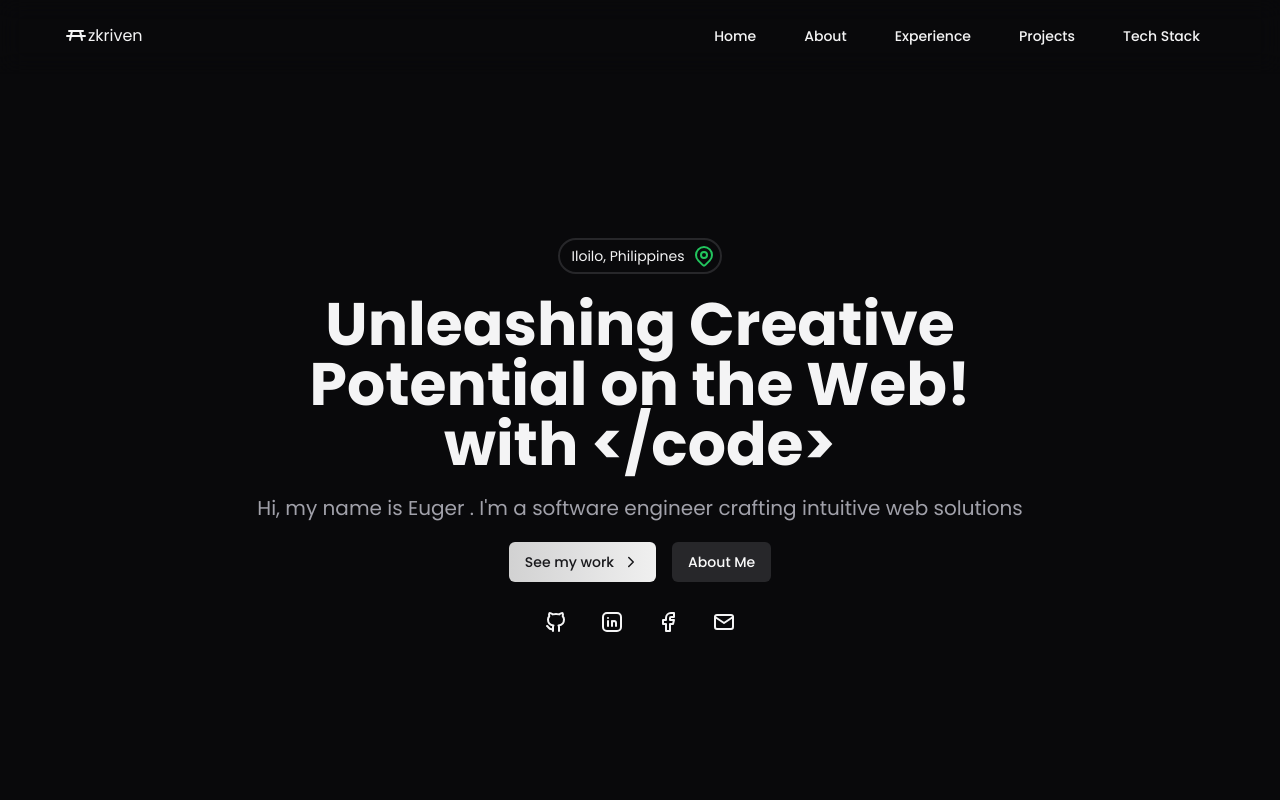
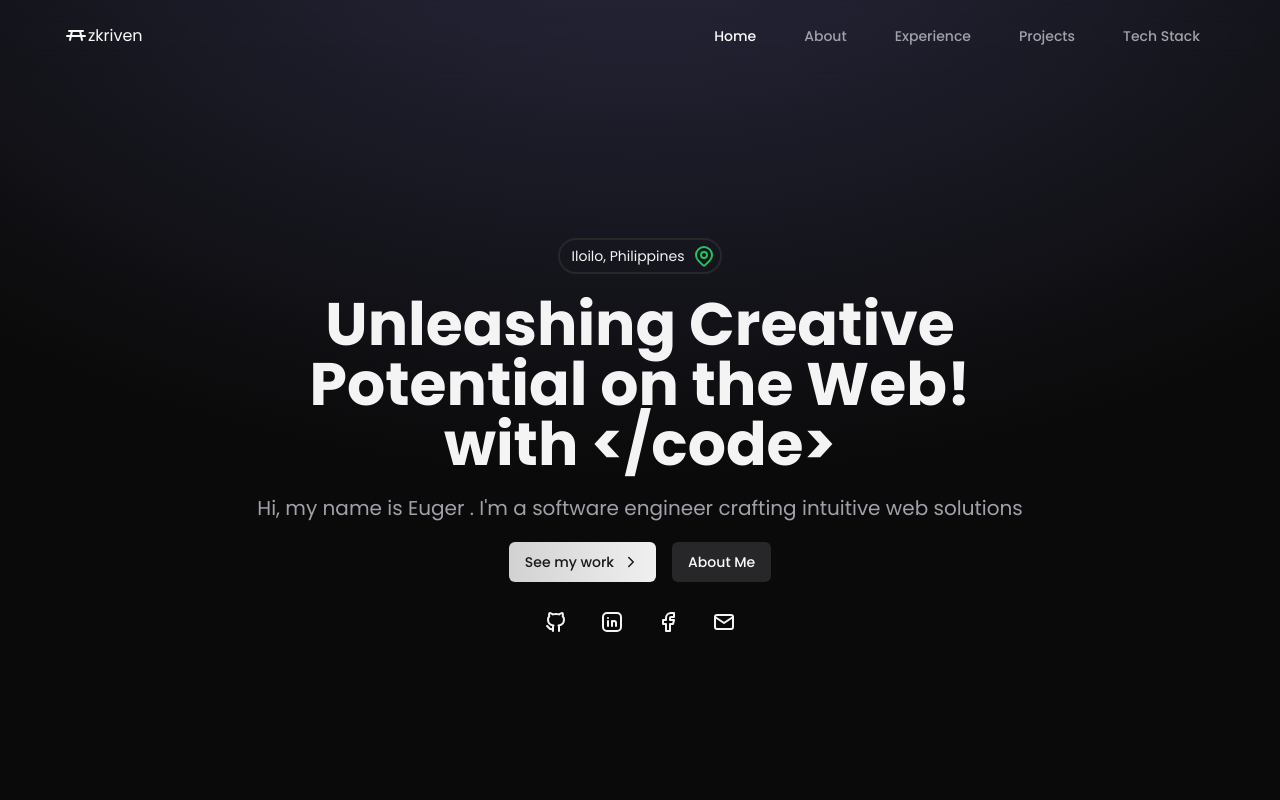
Before and after one commit to azkriven16/azkriven, a Next.js app: page / in a window 1280 px wide. Shown: the top 800 px of the page. Built offline with nearby package versions, Linux system fonts and the light colour scheme.

Commit message:
feat: updated nav items

```diff
--- a/components/custom/hero.tsx
+++ b/components/custom/hero.tsx
@@ -5,9 +5,7 @@ import {
     IconBrandFacebook,
     IconBrandGithub,
     IconBrandLinkedin,
-    IconBrandTwitter,
     IconChevronRight,
-    IconCircle,
     IconMail,
     IconMapPin,
 } from "@tabler/icons-react";
@@ -17,6 +15,7 @@ import Link from "next/link";
 export const Hero = () => {
     return (
         <AnimatePresence key="hero">
+            <div className="absolute top-0 z-[-2] h-screen w-screen bg-neutral-950 bg-[radial-gradient(ellipse_80%_80%_at_50%_-20%,rgba(120,119,198,0.3),rgba(255,255,255,0))]"></div>
             <motion.div
                 initial={{ opacity: 0, y: 20 }}
                 animate={{ opacity: 1, y: 0 }}
--- a/components/custom/navbar.tsx
+++ b/components/custom/navbar.tsx
@@ -12,122 +12,235 @@ import {
 } from "@tabler/icons-react";
 import { Drawer } from "@/components/ui/drawer";
 import { DrawerContent, DrawerTrigger } from "@/components/ui/drawer";
+import { motion, AnimatePresence } from "framer-motion";
+import { usePathname } from "next/navigation";
 
 export const Navbar = () => {
     const [isDrawerOpen, setIsDrawerOpen] = useState(false);
+    const pathname = usePathname();
+
+    const navVariants = {
+        hidden: { y: -100, opacity: 0 },
+        visible: {
+            y: 0,
+            opacity: 1,
+            transition: {
+                duration: 0.2,
+                type: "spring",
+                stiffness: 200,
+                damping: 20,
+            },
+        },
+    };
+
+    const linkVariants = {
+        hover: {
+            scale: 1.1,
+            transition: { duration: 0.1 },
+        },
+    };
 
     return (
-        <nav className="py-4 px-6 backdrop-blur-md fixed top-0 left-0 right-0 z-50 shadow-sm">
+        <motion.nav
+            initial="hidden"
+            animate="visible"
+            variants={navVariants}
+            className="py-4 px-6 backdrop-blur-md fixed top-0 left-0 right-0 z-50 shadow-sm"
+        >
             <div className="max-w-6xl mx-auto flex justify-between items-center">
-                <Link href="/" className="flex items-center">
+                <motion.div
+                    whileHover={{ scale: 1.1 }}
+                    whileTap={{ scale: 0.95 }}
+                    transition={{ duration: 0.1 }}
+                >
+                    <Link
+                        href="/"
+                        className={`flex items-center ${
+                            pathname === "/" ? "text-primary" : ""
+                        }`}
+                    >
                         <IconPicnicTable />
                         zkriven
                     </Link>
+                </motion.div>
                 <div className="hidden md:flex space-x-4">
+                    {[
+                        "Home",
+                        "About",
+                        "Experience",
+                        "Projects",
+                        "Tech Stack",
+                    ].map((item, i) => {
+                        const href =
+                            item === "Home"
+                                ? "/"
+                                : `/${item.toLowerCase().replace(" ", "")}`;
+                        return (
+                            <motion.div
+                                key={item}
+                                variants={linkVariants}
+                                whileHover="hover"
+                                initial={{ opacity: 0, y: -20 }}
+                                animate={{ opacity: 1, y: 0 }}
+                                transition={{ delay: i * 0.05, duration: 0.1 }}
+                            >
                                 <Button asChild variant="ghost">
-                        <Link href="/">Home</Link>
+                                    <Link
+                                        href={href}
+                                        className={
+                                            pathname === href
+                                                ? "text-primary"
+                                                : "text-muted-foreground"
+                                        }
+                                    >
+                                        {item}
+                                    </Link>
                                 </Button>
-                    <Button asChild variant="ghost">
-                        <Link href="/about">About</Link>
-                    </Button>
-                    <Button asChild variant="ghost">
-                        <Link href="/experience">Experience</Link>
-                    </Button>
-                    <Button asChild variant="ghost">
-                        <Link href="/projects">Projects</Link>
-                    </Button>
-                    <Button asChild variant="ghost">
-                        <Link href="/techstack">Tech Stack</Link>
-                    </Button>
+                            </motion.div>
+                        );
+                    })}
                 </div>
                 <div className="md:hidden">
                     <Drawer open={isDrawerOpen} onOpenChange={setIsDrawerOpen}>
                         <DrawerTrigger asChild>
+                            <motion.div
+                                whileHover={{ scale: 1.1 }}
+                                whileTap={{ scale: 0.9 }}
+                                transition={{ duration: 0.1 }}
+                            >
                                 <IconMenu2 className="cursor-pointer" />
+                            </motion.div>
                         </DrawerTrigger>
                         <DrawerContent>
-                            <div className="p-6 space-y-6">
+                            <AnimatePresence>
+                                <motion.div
+                                    initial={{ opacity: 0, y: 20 }}
+                                    animate={{ opacity: 1, y: 0 }}
+                                    exit={{ opacity: 0, y: 20 }}
+                                    transition={{ duration: 0.15 }}
+                                    className="p-6 space-y-6"
+                                >
                                     <div className="flex justify-center mb-6">
+                                        <motion.div
+                                            whileHover={{ scale: 1.1 }}
+                                            whileTap={{ scale: 0.95 }}
+                                            transition={{ duration: 0.1 }}
+                                        >
                                             <Link
                                                 href="/"
-                                        className="flex items-center"
+                                                className={`flex items-center ${
+                                                    pathname === "/"
+                                                        ? "text-primary"
+                                                        : ""
+                                                }`}
                                             >
                                                 <IconPicnicTable />
                                                 zkriven
                                             </Link>
+                                        </motion.div>
                                     </div>
                                     <div className="space-y-4">
+                                        {[
+                                            "Home",
+                                            "About",
+                                            "Experience",
+                                            "Projects",
+                                            "Tech Stack",
+                                        ].map((item, i) => {
+                                            const href =
+                                                item === "Home"
+                                                    ? "/"
+                                                    : `/${item
+                                                          .toLowerCase()
+                                                          .replace(" ", "")}`;
+                                            return (
+                                                <motion.div
+                                                    key={item}
+                                                    initial={{
+                                                        opacity: 0,
+                                                        x: -20,
+                                                    }}
+                                                    animate={{
+                                                        opacity: 1,
+                                                        x: 0,
+                                                    }}
+                                                    transition={{
+                                                        delay: i * 0.05,
+                                                        duration: 0.1,
+                                                    }}
+                                                >
                                                     <Button
                                                         asChild
                                                         variant="ghost"
                                                         className="w-full justify-start text-lg"
                                                     >
-                                        <Link href="/">Home</Link>
-                                    </Button>
-                                    <Button
-                                        asChild
-                                        variant="ghost"
-                                        className="w-full justify-start text-lg"
+                                                        <Link
+                                                            href={href}
+                                                            className={
+                                                                pathname ===
+                                                                href
+                                                                    ? "text-primary"
+                                                                    : ""
+                                                            }
                                                         >
-                                        <Link href="/about">About</Link>
-                                    </Button>
-                                    <Button
-                                        asChild
-                                        variant="ghost"
-                                        className="w-full justify-start text-lg"
-                                    >
-                                        <Link href="/experience">
-                                            Experience
+                                                            {item}
                                                         </Link>
                                                     </Button>
-                                    <Button
-                                        asChild
-                                        variant="ghost"
-                                        className="w-full justify-start text-lg"
+                                                </motion.div>
+                                            );
+                                        })}
+                                    </div>
+                                    <motion.div
+                                        className="flex justify-center space-x-4 mt-6"
+                                        initial={{ opacity: 0 }}
+                                        animate={{ opacity: 1 }}
+                                        transition={{
+                                            delay: 0.2,
+                                            duration: 0.1,
+                                        }}
                                     >
-                                        <Link href="/projects">Projects</Link>
-                                    </Button>
-                                    <Button
-                                        asChild
-                                        variant="ghost"
-                                        className="w-full justify-start text-lg"
+                                        {[
+                                            {
+                                                icon: IconBrandGithub,
+                                                href: "https://github.com/yourusername",
+                                            },
+                                            {
+                                                icon: IconBrandLinkedin,
+                                                href: "https://linkedin.com/in/yourusername",
+                                            },
+                                            {
+                                                icon: IconBrandFacebook,
+                                                href: "https://facebook.com/yourusername",
+                                            },
+                                            {
+                                                icon: IconMail,
+                                                href: "mailto:youremail@example.com",
+                                            },
+                                        ].map((social, i) => (
+                                            <motion.div
+                                                key={social.href}
+                                                whileHover={{
+                                                    scale: 1.2,
+                                                    rotate: 180,
+                                                }}
+                                                transition={{ duration: 0.15 }}
                                             >
-                                        <Link href="/techstack">
-                                            Tech Stack
-                                        </Link>
-                                    </Button>
-                                </div>
-                                <div className="flex justify-center space-x-4 mt-6">
                                                 <Link
-                                        href="https://github.com/yourusername"
+                                                    href={social.href}
                                                     target="_blank"
                                                     rel="noopener noreferrer"
                                                 >
-                                        <IconBrandGithub className="w-6 h-6" />
+                                                    <social.icon className="w-6 h-6" />
                                                 </Link>
-                                    <Link
-                                        href="https://linkedin.com/in/yourusername"
-                                        target="_blank"
-                                        rel="noopener noreferrer"
-                                    >
-                                        <IconBrandLinkedin className="w-6 h-6" />
-                                    </Link>
-                                    <Link
-                                        href="https://facebook.com/yourusername"
-                                        target="_blank"
-                                        rel="noopener noreferrer"
-                                    >
-                                        <IconBrandFacebook className="w-6 h-6" />
-                                    </Link>
-                                    <Link href="mailto:youremail@example.com">
-                                        <IconMail className="w-6 h-6" />
-                                    </Link>
-                                </div>
-                            </div>
+                                            </motion.div>
+                                        ))}
+                                    </motion.div>
+                                </motion.div>
+                            </AnimatePresence>
                         </DrawerContent>
                     </Drawer>
                 </div>
             </div>
-        </nav>
+        </motion.nav>
     );
 };
```
Lines whose indentation alone changed are shown as unchanged.
